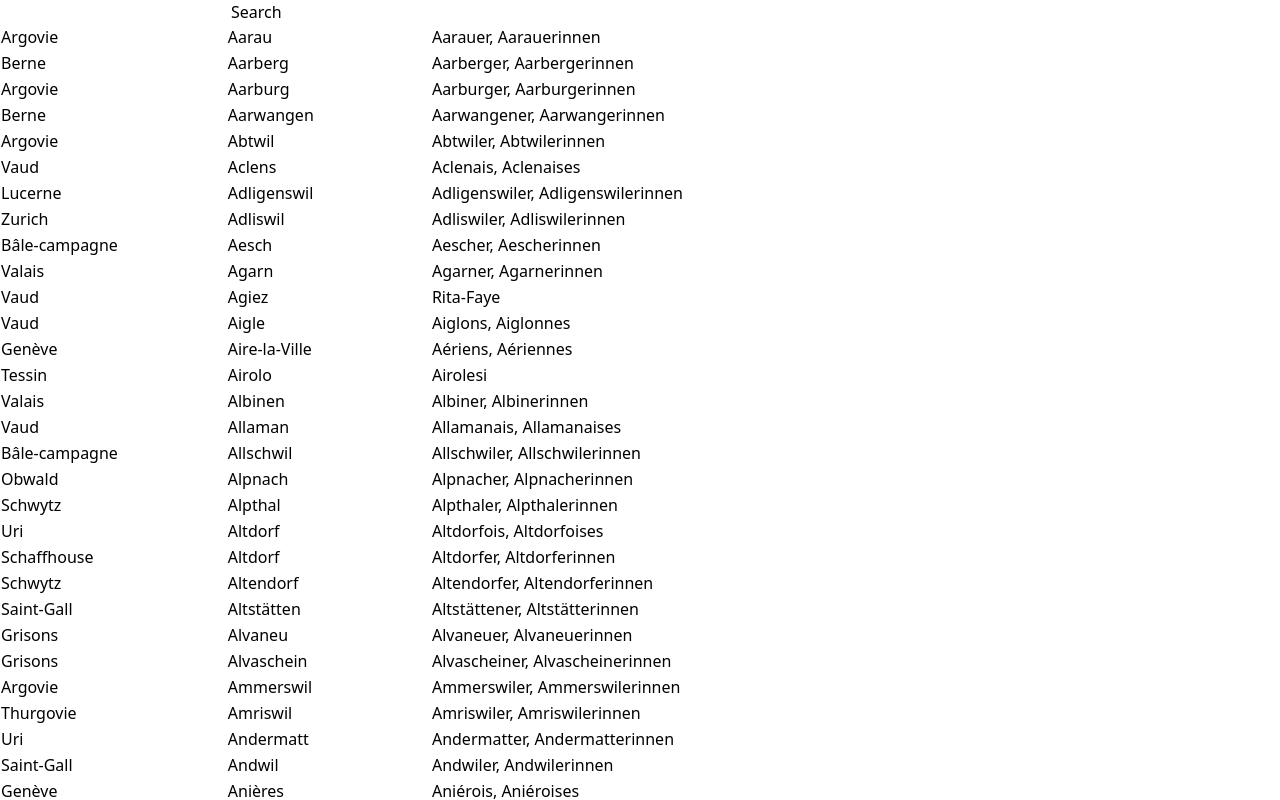
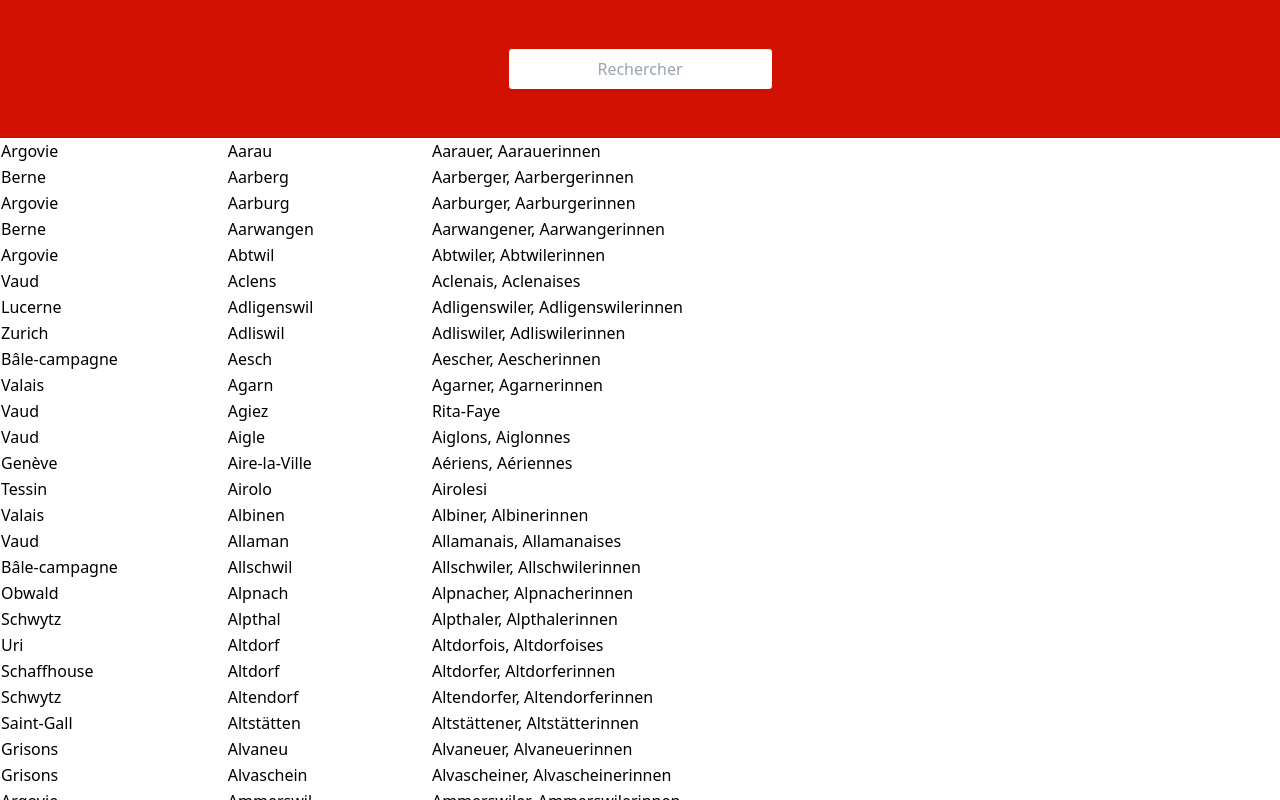
Before and after one commit to ch-habitants/gentile, a Nuxt app: page / in a window 1280 px wide. Shown: the top 800 px of the page. Built offline with nearby package versions, Linux system fonts and the light colour scheme.

Commit message:
Primary colour + search input

```diff
--- a/components/SearchBar.vue
+++ b/components/SearchBar.vue
@@ -1,14 +1,11 @@
 <template>
-    <div>
+    <div class="py-12 bg-primary">
         <input
-            id="search-field"
             v-model="value"
             type="text"
-            name="search-value"
+            class="appearance-none m-auto px-4 py-2 block border border-primary rounded shadow-sm text-center focus:outline-none"
+            placeholder="Rechercher"
         >
-        <button id="search-button">
-            Search
-        </button>
     </div>
 </template>
 <script>
--- /dev/null
+++ b/components/layout/Navbar.vue
@@ -0,0 +1,11 @@
+<template>
+    <div class="bg-primary" />
+</template>
+
+<script>
+export default {
+
+    name: 'LayoutNavbar',
+
+};
+</script>
--- a/layouts/default.vue
+++ b/layouts/default.vue
@@ -1,5 +1,7 @@
 <template>
     <div>
+        <LayoutNavbar />
+
         <Nuxt />
     </div>
 </template>
--- a/tailwind.config.js
+++ b/tailwind.config.js
@@ -2,7 +2,23 @@ module.exports = {
     purge: [],
     darkMode: false, // or 'media' or 'class'
     theme: {
-        extend: {},
+        extend: {
+            colors: {
+                primary: {
+                    DEFAULT: '#D11100',
+                    50: '#FF938A',
+                    100: '#FF8075',
+                    200: '#FF5B4C',
+                    300: '#FF3524',
+                    400: '#FA1400',
+                    500: '#D11100',
+                    600: '#990C00',
+                    700: '#610800',
+                    800: '#290300',
+                    900: '#000000',
+                },
+            },
+        },
     },
     variants: {
         extend: {},
```
Also changed, not shown: 1 other file (tests, documents, lock files or other folders).
